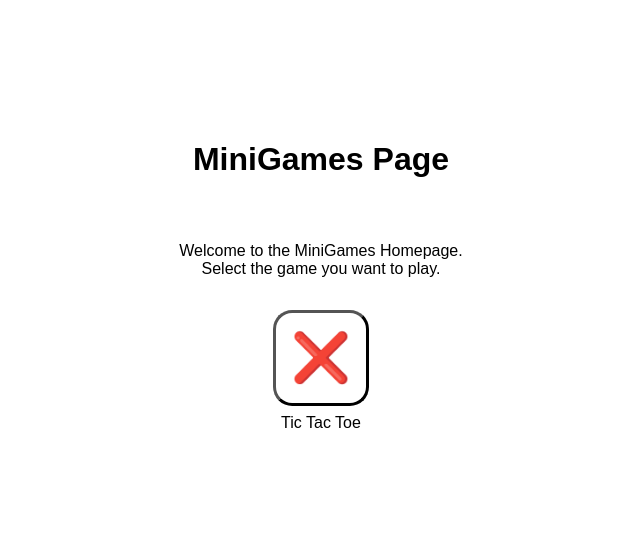
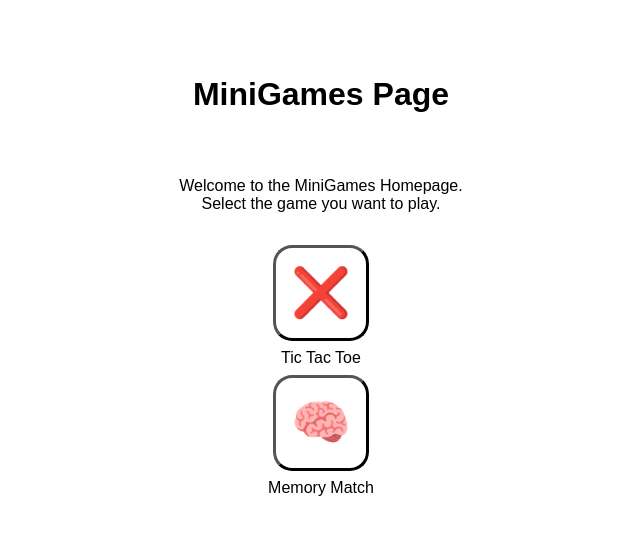
Before and after one commit to javiermorenov1203/MiniGames, a React (Vite) app: page / in a window 1280 px wide. Shown: the top 534 px of the page, without its empty margins (319-959 px from the left). Built offline with nearby package versions, Linux system fonts and the light colour scheme.

Commit message:
added memory match button

```diff
--- a/src/Pages/HomePage.jsx
+++ b/src/Pages/HomePage.jsx
@@ -7,7 +7,8 @@ function HomePage() {
     <>
       <h1>MiniGames Page</h1>
       <p>Welcome to the MiniGames Homepage. <br />Select the game you want to play.</p>
-      <GameButton icon={'❌'} gameName={'Tic Tac Toe'}></GameButton>
+      <GameButton icon={'❌'} gameName={'Tic Tac Toe'} redirection={'TicTacToe'}></GameButton>
+      <GameButton icon={'🧠'} gameName={'Memory Match'}></GameButton>
     </>
   )
 }
--- a/src/Pages/TicTacToePage.css
+++ b/src/Pages/TicTacToePage.css
@@ -66,4 +66,5 @@
 
 .back-button:hover {
     background-color: rgb(201, 201, 201);
+    cursor: pointer;
 }
--- a/src/components/GameButton.jsx
+++ b/src/components/GameButton.jsx
@@ -1,11 +1,11 @@
 import { useNavigate } from 'react-router-dom'
 import './GameButton.css'
 
-export function GameButton({ icon, gameName }) {
+export function GameButton({ icon, gameName, redirection }) {
     const navigate = useNavigate()
     return (
         <div className='game-buttons-container'>
-            <button className='game-button' onClick={() => navigate('/TicTacToe')}>{icon}</button>
+            <button className='game-button' onClick={() => navigate(`/${redirection}`)}>{icon}</button>
             <p className='game-title'>{gameName}</p>
         </div>
     )
--- a/vite.config.js
+++ b/vite.config.js
@@ -3,6 +3,6 @@ import react from '@vitejs/plugin-react'
 
 // https://vite.dev/config/
 export default defineConfig({
-  base: '/minigames',
+  base: '/',
   plugins: [react()],
 })
```
